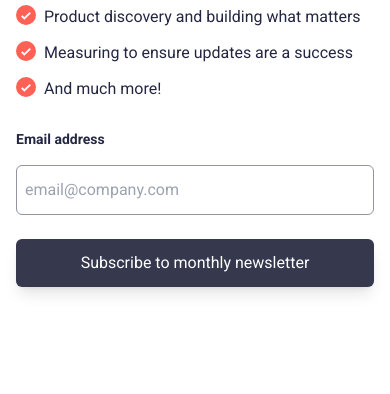
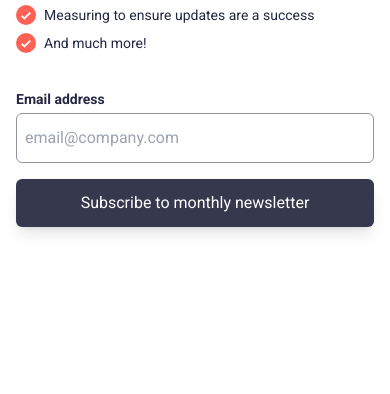
Before and after one commit to Abteck/fmentor-newsleter, a website: page public/index.html in a window 390 px wide. Shown: the part 450-844 px from the top of the page. Drawn offline with Linux system fonts and the light colour scheme.

Commit message:
changed padding and margin on small screens

```diff
--- a/public/index.html
+++ b/public/index.html
@@ -26,32 +26,32 @@
   >
     <!-- HERO SECTION -->
     <div
-      class="flex flex-col-reverse md:flex-row md:bg-White md:max-w-2xl md:mx-auto md:p-4 md:rounded-2xl"
+      class="flex justify-between flex-col-reverse md:flex-row md:bg-White md:max-w-2xl md:mx-auto md:p-4 md:rounded-2xl"
     >
-      <form action="#" id="form-container" class="p-4 text-Dark-Slate-Grey">
-        <h2 class="text-4xl md:text-4xl my-5 font-semibold md:my-4">
+      <form action="#" id="form-container" class="px-4 text-Dark-Slate-Grey">
+        <h2 class="text-3xl md:text-5xl my-4 font-semibold md:my-6">
           Stay Updated!
         </h2>
         <h3 class="mb-4">
           Join 60,000+ product managers receiving monthly updates on:
         </h3>
-        <div class="md:text-sm mb-7 md:mb-1">
-          <p class="flex items-start gap-2 mb-3">
+        <div class="sm:text-sm mb-7 md:mb-1 flex flex-col gap-2 md:gap-3">
+          <p class="flex items-start gap-2">
             <img src="./img/icon-list.svg" class="w-5" />Product discovery and
             building what matters
           </p>
-          <p class="flex items-start gap-2 mb-3">
+          <p class="flex items-start gap-2">
             <img src="./img/icon-list.svg" class="w-5" />Measuring to ensure
             updates are a success
           </p>
-          <p class="flex items-start gap-2 mb-6">
+          <p class="flex items-start gap-2 mb-2">
             <img src="./img/icon-list.svg" class="w-5" />And much more!
           </p>
         </div>
 
         <!-- label for input field -->
         <label
-          class="flex justify-between text-sm mb-4 font-semibold"
+          class="flex justify-between text-sm mb-1 font-semibold"
           for="email"
           >Email address
           <span id="incorrect" class="text-Tomato font-semibold"></span
@@ -63,7 +63,7 @@
           type="text"
           name="email"
           placeholder="email@company.com"
-          class="flex w-full px-2 py-3 border border-Grey rounded-md outline-none focus:border-Dark-Slate-Grey mb-4"
+          class="flex w-full px-2 py-3 border border-Grey rounded-md outline-none focus:border-Dark-Slate-Grey mb-2"
         />
 
         <!-- button -->
@@ -94,7 +94,7 @@
     <!-- SUCCESS SCREEN -->
     <section
       id="success-screen"
-      class="fixed hidden top-0 left-0 right-0 w-full h-full bg-White justify-between flex-col px-5 pb-12 md:bg-Dark-Slate-Grey md:items-center"
+      class="fixed hidden top-0 left-0 right-0 w-full h-full bg-White justify-between flex-col px-5 pb-12 md:bg-Dark-Slate-Grey"
     >
       <div
         class="flex flex-col text-Charcoal-Grey gap-8 mt-28 md:my-auto md:max-w-md md:bg-White md:mx-auto md:p-10 md:rounded-3xl"
```
Also changed, not shown: public/output.css.
